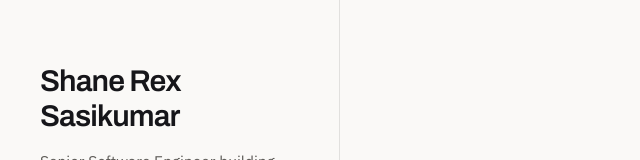
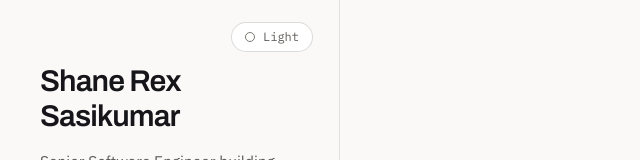
Before and after one commit to Shanerex/portfolio, a Next.js app: page / in a window 1280 px wide. Shown: the top 160 px of the page, without its empty margins (0-640 px from the left). Built offline with nearby package versions, Linux system fonts and the light colour scheme.

Commit message:
feat: add theme toggle with pre-paint application

```diff
--- a/app/globals.css
+++ b/app/globals.css
@@ -121,6 +121,7 @@ h1, h2, h3, h4 { font-family: var(--font-display); font-weight: 600; margin: 0;
 }
 
 .sidebar {
+  position: relative;
   position: sticky;
   top: 0;
   height: 100dvh;
--- a/app/layout.tsx
+++ b/app/layout.tsx
@@ -29,6 +29,19 @@ export const metadata: Metadata = {
     'Senior Software Engineer building event-driven backends on Java, Spring Boot and GCP.',
 }
 
+const themeScript = `
+(function(){
+  try {
+    var k = 'srs-theme';
+    var stored = localStorage.getItem(k);
+    var t = stored || (window.matchMedia('(prefers-color-scheme: dark)').matches ? 'dark' : 'light');
+    document.documentElement.setAttribute('data-theme', t);
+  } catch (e) {
+    document.documentElement.setAttribute('data-theme', 'light');
+  }
+})();
+`
+
 export default function RootLayout({
   children,
 }: {
@@ -37,9 +50,12 @@ export default function RootLayout({
   return (
     <html
       lang="en"
-      data-theme="light"
+      suppressHydrationWarning
       className={`${archivo.variable} ${plexSans.variable} ${plexMono.variable}`}
     >
+      <head>
+        <script dangerouslySetInnerHTML={{ __html: themeScript }} />
+      </head>
       <body>{children}</body>
     </html>
   )
--- a/components/Sidebar.tsx
+++ b/components/Sidebar.tsx
@@ -1,4 +1,5 @@
 import { site } from '@/content'
+import ThemeToggle from './ThemeToggle'
 import styles from './Sidebar.module.css'
 
 export default function Sidebar() {
@@ -6,6 +7,7 @@ export default function Sidebar() {
 
   return (
     <aside className="sidebar">
+      <ThemeToggle />
       <div>
         <h1 className={styles.name}>
           {firstName}
--- /dev/null
+++ b/components/ThemeToggle.module.css
@@ -0,0 +1,35 @@
+.toggle {
+  position: absolute;
+  top: 22px;
+  right: 26px;
+  display: flex;
+  align-items: center;
+  gap: var(--sp-2);
+  padding: 8px 13px;
+  border: 1px solid var(--line2);
+  border-radius: var(--radius-pill);
+  background: var(--panel);
+  color: var(--fg3);
+  font-family: var(--font-mono);
+  font-size: var(--text-meta);
+  line-height: 1;
+  cursor: pointer;
+  transition: border-color 0.25s ease, color 0.25s ease;
+}
+
+.toggle:hover {
+  border-color: var(--fg4);
+  color: var(--fg);
+}
+
+.dot {
+  width: 8px;
+  height: 8px;
+  border-radius: var(--radius-pill);
+  border: 1px solid var(--fg4);
+  background: transparent;
+}
+
+[data-theme='dark'] .dot {
+  background: var(--fg4);
+}
--- /dev/null
+++ b/components/ThemeToggle.tsx
@@ -0,0 +1,43 @@
+'use client'
+
+import { useEffect, useState } from 'react'
+import styles from './ThemeToggle.module.css'
+
+type Theme = 'light' | 'dark'
+const KEY = 'srs-theme'
+
+export default function ThemeToggle() {
+  const [theme, setTheme] = useState<Theme>('light')
+
+  // The pre-paint script is the source of truth on first render; read from it
+  // rather than recomputing, so the button label never disagrees with the page.
+  useEffect(() => {
+    const current = document.documentElement.getAttribute('data-theme')
+    setTheme(current === 'dark' ? 'dark' : 'light')
+  }, [])
+
+  function toggle() {
+    const next: Theme = theme === 'dark' ? 'light' : 'dark'
+    setTheme(next)
+    document.documentElement.setAttribute('data-theme', next)
+    try {
+      localStorage.setItem(KEY, next)
+    } catch {
+      // Private browsing — the theme still applies for this page view.
+    }
+  }
+
+  const label = theme === 'dark' ? 'Dark' : 'Light'
+
+  return (
+    <button
+      type="button"
+      className={styles.toggle}
+      onClick={toggle}
+      aria-label={`Switch to ${theme === 'dark' ? 'light' : 'dark'} theme`}
+    >
+      <span className={styles.dot} aria-hidden="true" />
+      {label}
+    </button>
+  )
+}
```
Also changed, not shown: 1 other file (tests, documents, lock files or other folders).
